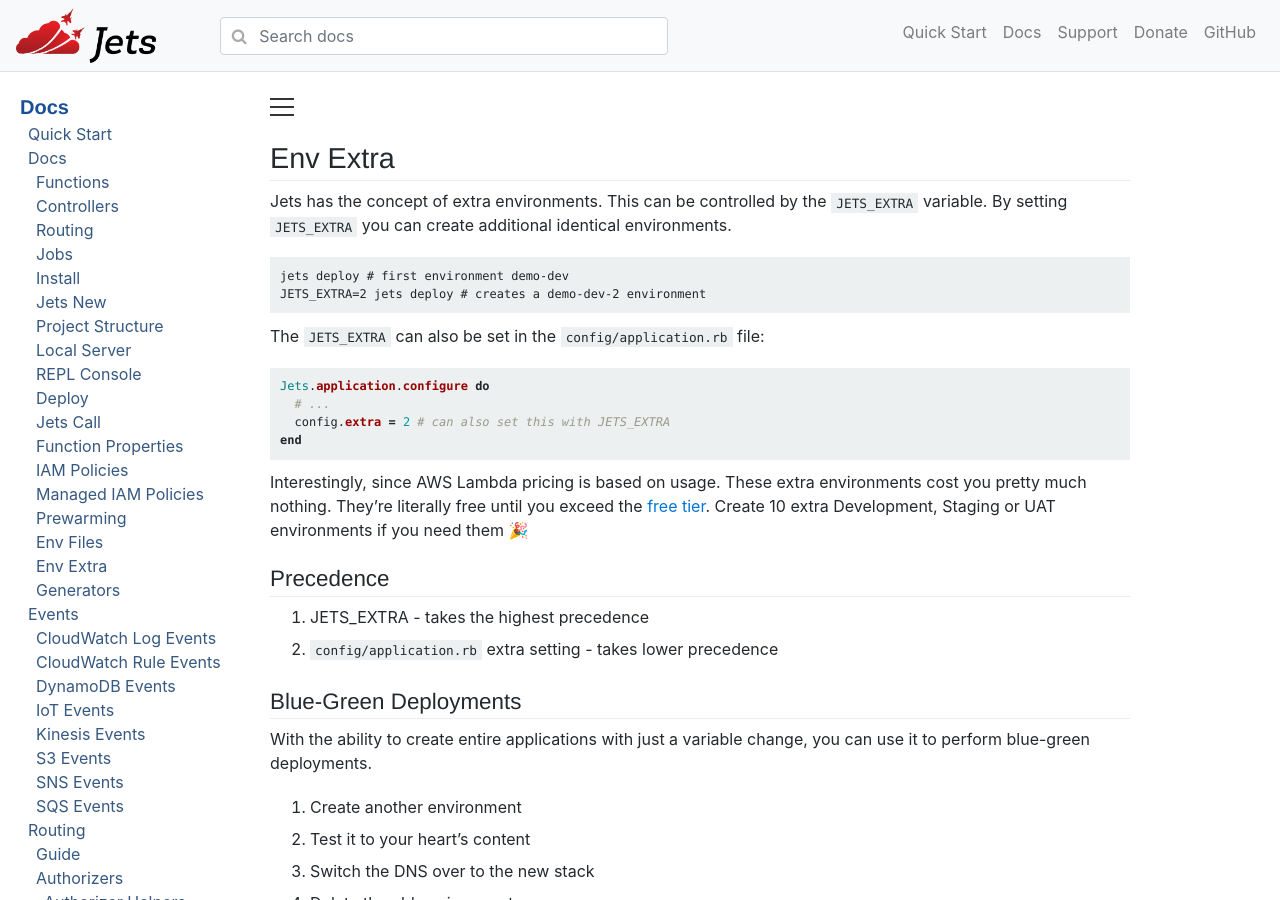
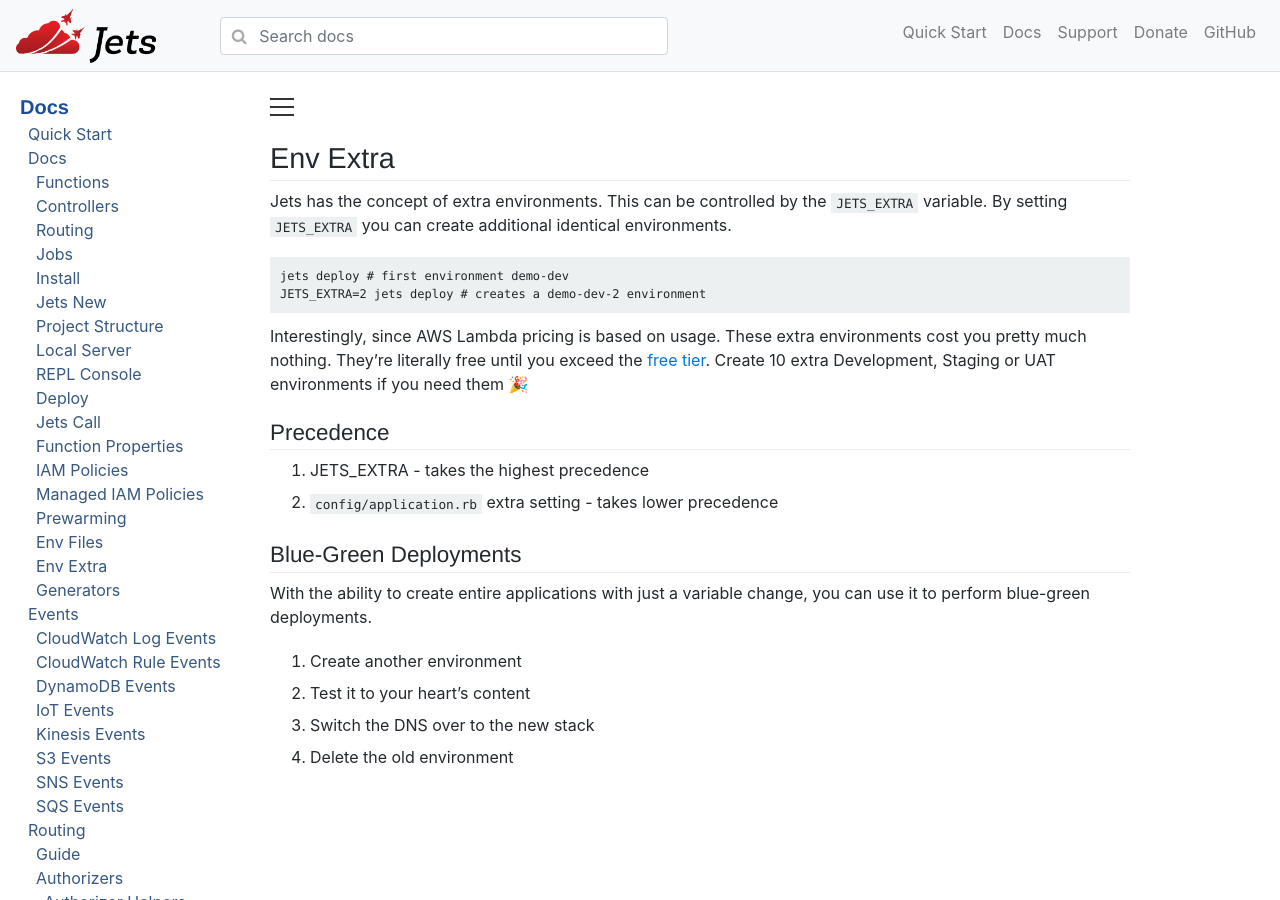
Before and after one commit to rubyonjets/jets-docs, a Jekyll site: the page built from _docs/env-extra.md, in a window 1280 px wide and 900 px high. Built offline with Jekyll 4.4.1, drawn with Linux system fonts in a browser that asks for light colours; a script that is not in the unit is left out.

Commit message:
remove never working config.extra docs, support JETS_EXTRA only

````diff
--- a/_docs/env-extra.md
+++ b/_docs/env-extra.md
@@ -6,15 +6,6 @@ Jets has the concept of extra environments. This can be controlled by the `JETS_
 
     jets deploy # first environment demo-dev
     JETS_EXTRA=2 jets deploy # creates a demo-dev-2 environment
-
-The `JETS_EXTRA` can also be set in the `config/application.rb` file:
-
-```ruby
-Jets.application.configure do
-  # ...
-  config.extra = 2 # can also set this with JETS_EXTRA
-end
-```
 
 Interestingly, since AWS Lambda pricing is based on usage. These extra environments cost you pretty much nothing. They're literally free until you exceed the [free tier](https://aws.amazon.com/free/).  Create 10 extra Development, Staging or UAT environments if you need them 🎉
 
````
Also changed, not shown: _docs/config.md (+0 -1 lines).
